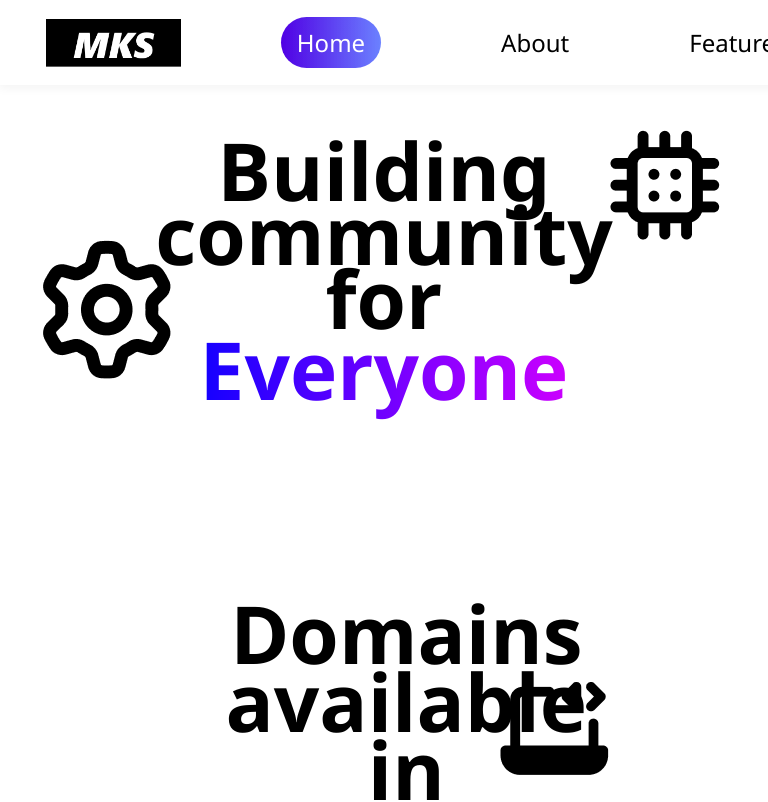
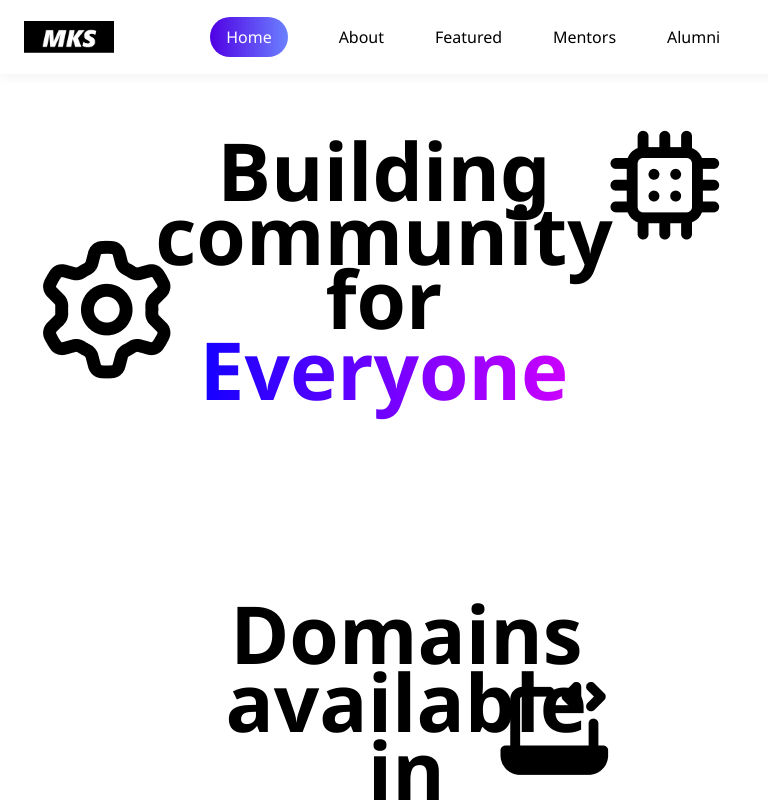
Before and after one commit to ju-makerspace/mks-website, a React (Create React App) app in the folder frontend/: page / in a window 768 px wide. Shown: the top 802 px of the page. Built offline with nearby package versions, Linux system fonts and the light colour scheme; the HTML template or start-up script is replaced by a standard one.

Commit message:
Navbar: For tablet

```diff
--- a/frontend/src/styles/desktop/Navbar.css
+++ b/frontend/src/styles/desktop/Navbar.css
@@ -86,12 +86,39 @@ navbar .active {
     navbar img {
         height: 2.5rem;
     }
-
-
-
 }
 
 /* Tablet: 768px - 1023px */
+@media all and (min-width: 768px) and (max-width: 900px) {
+    navbar ul {
+        margin-right: 5%
+    }
+
+    navbar ul li {
+        padding: 0 1.59rem;
+        font-size: 1rem;
+    }
+
+    navbar img {
+        margin-left: 8px;
+        height: 2rem;
+    }
+}
+
+@media all and (min-width: 900px) and (max-width: 1024px) {
+    navbar ul {
+        margin-right: 5%
+    }
+
+    navbar ul li {
+        padding: 0 2rem;
+        font-size: 1.1rem;
+    }
+
+    navbar img {
+        height: 2.1rem;
+    }
+}
 
 /* mobile: 481px - 767px */
 
```
